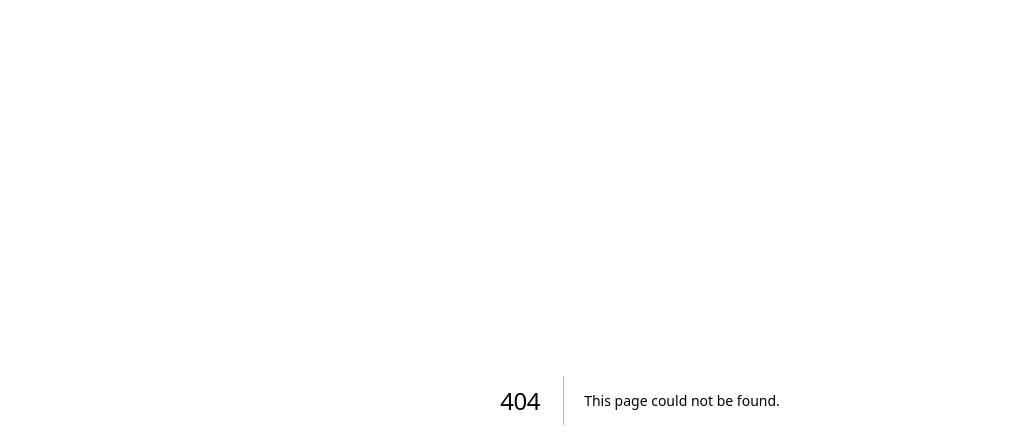
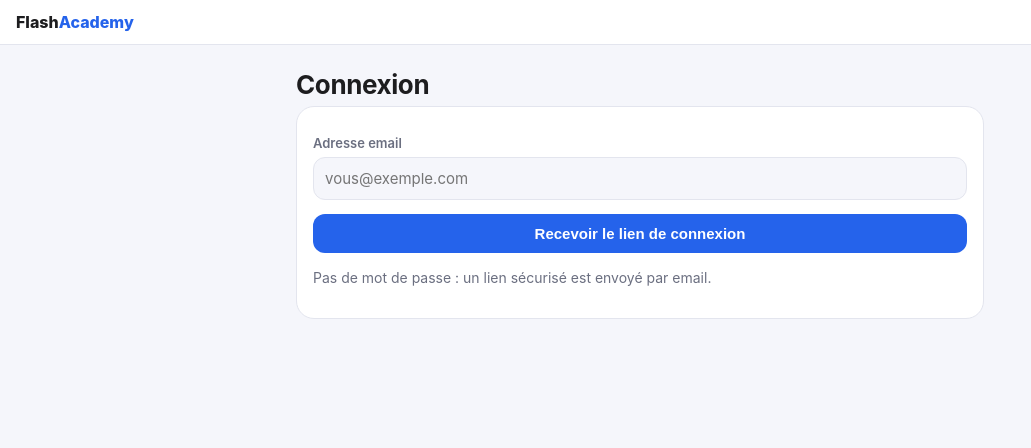
Before and after one commit to sksponsorr-cpu/flashacademy, a Next.js app: page /connexion in a window 1280 px wide. Before the commit this address had no page. Shown: the top 448 px of the page, without its empty margins (0-1031 px from the left). Built offline with nearby package versions, Linux system fonts and the light colour scheme.

Commit message:
Create page.tsx

```diff
--- /dev/null
+++ b/app/connexion/page.tsx
@@ -0,0 +1,32 @@
+import { connexion } from '../espace/actions';
+
+export default function Connexion({ searchParams }: { searchParams: { envoye?: string; erreur?: string } }) {
+  return (
+    <>
+      <div className="bar">
+        <div className="logo">Flash<span>Academy</span></div>
+      </div>
+      <main>
+        <h1>Connexion</h1>
+        <div className="card">
+          {searchParams.envoye && (
+            <div className="msg">Un lien de connexion vient d'être envoyé. Ouvrez votre email et cliquez dessus.</div>
+          )}
+          {searchParams.erreur && (
+            <div className="msg" style={{ background: '#fee2e2', color: '#991b1b' }}>
+              Impossible d'envoyer le lien. Vérifiez l'adresse et réessayez.
+            </div>
+          )}
+          <form action={connexion}>
+            <label>Adresse email</label>
+            <input name="email" type="email" required placeholder="vous@exemple.com" />
+            <button className="btn block" style={{ marginTop: 14 }} type="submit">
+              Recevoir le lien de connexion
+            </button>
+          </form>
+          <p className="muted">Pas de mot de passe : un lien sécurisé est envoyé par email.</p>
+        </div>
+      </main>
+    </>
+  );
+}
```
